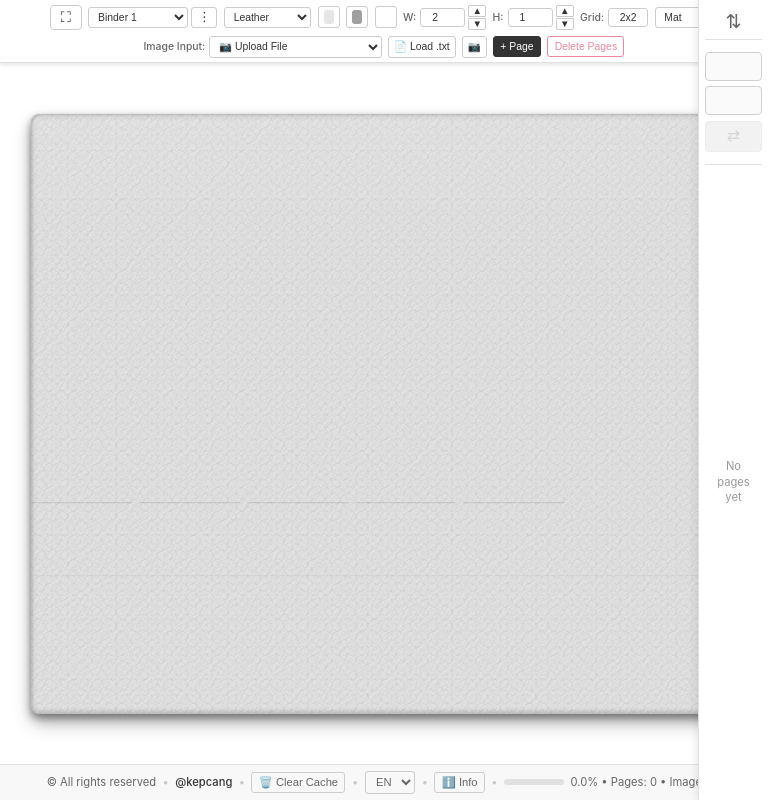
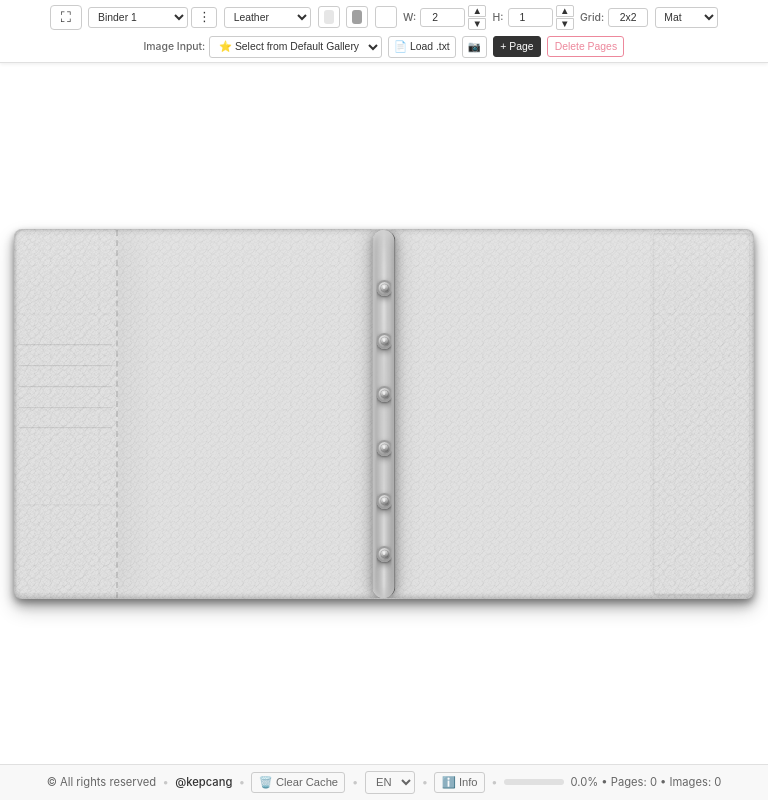
Before and after one commit to melikeozlen/binder-app, a React (Create React App) app: page / in a window 768 px wide. Built offline with nearby package versions, Linux system fonts and the light colour scheme.

Commit message:
mobile iyileştirme

```diff
--- a/public/index.html
+++ b/public/index.html
@@ -3,7 +3,7 @@
   <head>
     <meta charset="utf-8" />
     <link rel="icon" href="%PUBLIC_URL%/260185-.png" />
-    <meta name="viewport" content="width=device-width, initial-scale=1, viewport-fit=cover" />
+    <meta name="viewport" content="width=device-width, initial-scale=1, viewport-fit=cover, interactive-widget=resizes-content" />
     <meta name="theme-color" content="#ffffff" media="(prefers-color-scheme: light)" />
     <meta name="theme-color" content="#ffffff" media="(prefers-color-scheme: dark)" />
     <meta
--- a/src/App.css
+++ b/src/App.css
@@ -1,108 +1,27 @@
+:root {
+  --app-chrome-max-header: 38dvh;
+  --app-chrome-max-footer: 22dvh;
+  --safe-top: env(safe-area-inset-top, 0px);
+  --safe-right: env(safe-area-inset-right, 0px);
+  --safe-bottom: env(safe-area-inset-bottom, 0px);
+  --safe-left: env(safe-area-inset-left, 0px);
+}
+
 .App {
   height: 100vh;
+  height: 100dvh;
   width: 100vw;
+  width: 100dvw;
   display: flex;
   flex-direction: column;
   background-color: #ffffff;
   overflow: hidden;
-}
-
-@media (max-width: 1024px) {
-  .App {
-    overflow-y: auto;
-    overflow-x: hidden;
-    -webkit-overflow-scrolling: touch;
-    min-height: 100vh;
-    height: auto;
-  }
-
-  .App > .settings-bar {
-    position: sticky;
-    top: 0;
-    z-index: 1000;
-  }
-
-  .App > .app-footer {
-    position: sticky;
-    bottom: 0;
-    z-index: 999;
-  }
-}
-
-/* Tablet yatay ekran için özel ayarlar */
-@media (min-width: 768px) and (max-width: 1024px) and (orientation: landscape) {
-  .App {
-    min-height: 100vh;
-    height: 100vh;
-    overflow-y: auto;
-  }
-
-  .App > .binder-container {
-    min-height: calc(100vh - 80px); /* Footer ve SettingsBar için yer bırak */
-  }
-
-  .App > .app-footer {
-    position: sticky;
-    bottom: 0;
-    z-index: 999;
-  }
-}
-
-.App.fullscreen-mode {
-  height: 100vh;
-  width: 100vw;
-}
-
-.App.fullscreen-mode .page-order-bar {
-  display: none !important;
-}
-
-/* Fullscreen modunda Settings ve Footer minimal görünüm */
-.App.fullscreen-mode .settings-bar {
-  position: fixed !important;
-  top: 0;
-  left: 0;
-  right: 0;
-  z-index: 10001 !important;
-  display: flex !important;
-  padding: 0.15rem 0.3rem;
-  background-color: rgba(255, 255, 255, 0.95);
-  backdrop-filter: blur(8px);
-  border-bottom: 1px solid rgba(0, 0, 0, 0.1);
-  opacity: 0.85;
-  transition: opacity 0.2s;
-}
-
-.App.fullscreen-mode .settings-bar:hover {
-  opacity: 1;
-}
-
-.App.fullscreen-mode .app-footer {
-  position: fixed !important;
-  bottom: 0;
-  left: 0;
-  right: 0;
-  z-index: 10001 !important;
-  display: flex !important;
-  padding: 0.3rem 0.5rem;
-  background-color: rgba(248, 248, 248, 0.95);
-  backdrop-filter: blur(8px);
-  border-top: 1px solid rgba(0, 0, 0, 0.1);
-  opacity: 0.85;
-  transition: opacity 0.2s;
-}
-
-.App.fullscreen-mode .app-footer:hover {
-  opacity: 1;
-}
-
-.App.fullscreen-mode .binder-container {
-  margin-right: 0 !important;
-  width: 100vw !important;
-  padding: 0 !important;
-  top: 40px !important; /* SettingsBar için yer */
-  bottom: 40px !important; /* Footer için yer */
-  height: calc(100vh - 80px) !important; /* SettingsBar + Footer yüksekliği */
+  padding:
+    var(--safe-top)
+    var(--safe-right)
+    var(--safe-bottom)
+    var(--safe-left);
+  box-sizing: border-box;
 }
 
 .App > .app-footer {
@@ -118,30 +37,80 @@
   margin-right: 70px; /* PageOrderBar için yer bırak */
 }
 
-@media (max-width: 1024px) {
-  .App > .binder-container {
-    margin-right: 0;
-    min-height: auto;
-  }
+.App.fullscreen-mode {
+  height: 100vh;
+  height: 100dvh;
+  width: 100vw;
+  width: 100dvw;
+}
+
+.App.fullscreen-mode .page-order-bar {
+  display: none !important;
+}
+
+/* Fullscreen modunda Settings ve Footer minimal görünüm */
+.App.fullscreen-mode .settings-bar {
+  position: fixed !important;
+  top: var(--safe-top);
+  left: var(--safe-left);
+  right: var(--safe-right);
+  z-index: 10001 !important;
+  display: flex !important;
+  padding: 0.15rem 0.3rem;
+  background-color: rgba(255, 255, 255, 0.95);
+  backdrop-filter: blur(8px);
+  border-bottom: 1px solid rgba(0, 0, 0, 0.1);
+  opacity: 0.85;
+  transition: opacity 0.2s;
+  max-height: none;
+  overflow: visible;
+}
+
+.App.fullscreen-mode .settings-bar:hover {
+  opacity: 1;
+}
+
+.App.fullscreen-mode .app-footer {
+  position: fixed !important;
+  bottom: var(--safe-bottom);
+  left: var(--safe-left);
+  right: var(--safe-right);
+  z-index: 10001 !important;
+  display: flex !important;
+  padding: 0.3rem 0.5rem;
+  background-color: rgba(248, 248, 248, 0.95);
+  backdrop-filter: blur(8px);
+  border-top: 1px solid rgba(0, 0, 0, 0.1);
+  opacity: 0.85;
+  transition: opacity 0.2s;
+  max-height: none;
+  overflow: visible;
+}
+
+.App.fullscreen-mode .app-footer:hover {
+  opacity: 1;
+}
+
+.App.fullscreen-mode .binder-container {
+  margin-right: 0 !important;
+  width: 100% !important;
+  padding: 0 !important;
+  top: 40px !important;
+  bottom: 40px !important;
+  height: calc(100dvh - 80px - var(--safe-top) - var(--safe-bottom)) !important;
 }
 
 * {
   box-sizing: border-box;
 }
 
-html, body {
+html,
+body {
   margin: 0;
   padding: 0;
   height: 100%;
   overflow: hidden;
-}
-
-@media (max-width: 1024px) {
-  html, body {
-    overflow-y: auto;
-    overflow-x: hidden;
-    -webkit-overflow-scrolling: touch;
-  }
+  -webkit-text-size-adjust: 100%;
 }
 
 #root {
@@ -149,10 +118,88 @@ html, body {
   overflow: hidden;
 }
 
+/* ——— Mobil & tablet: binder her zaman tam görünür ——— */
 @media (max-width: 1024px) {
+  :root {
+    --app-chrome-max-header: 40dvh;
+    --app-chrome-max-footer: 24dvh;
+  }
+
+  html,
+  body,
   #root {
+    overflow: hidden;
+    height: 100%;
+    height: 100dvh;
+  }
+
+  .App {
+    overflow: hidden;
+    height: 100dvh;
+    min-height: 0;
+  }
+
+  .App > .settings-bar {
+    position: relative;
+    top: auto;
+    flex: 0 0 auto;
+    max-height: var(--app-chrome-max-header);
+    overflow-x: hidden;
     overflow-y: auto;
+    -webkit-overflow-scrolling: touch;
+    overscroll-behavior: contain;
+    z-index: 1000;
+    box-shadow: 0 1px 4px rgba(0, 0, 0, 0.08);
+  }
+
+  .App > .binder-container {
+    flex: 1 1 auto;
+    min-height: 0;
+    margin-right: 0;
+    width: 100%;
+    max-width: 100%;
+    padding: 0.15rem;
+    touch-action: manipulation;
+  }
+
+  .App > .app-footer {
+    position: relative;
+    bottom: auto;
+    flex: 0 0 auto;
+    max-height: var(--app-chrome-max-footer);
     overflow-x: hidden;
+    overflow-y: auto;
     -webkit-overflow-scrolling: touch;
+    overscroll-behavior: contain;
+    z-index: 999;
   }
 }
+
+/* Mobil yatay — binder'a daha fazla yükseklik */
+@media (max-width: 1024px) and (orientation: landscape) {
+  :root {
+    --app-chrome-max-header: 30dvh;
+    --app-chrome-max-footer: 18dvh;
+  }
+
+  .App > .settings-bar {
+    padding: 0.2rem 0.35rem;
+  }
+
+  .App > .binder-container {
+    padding: 0.1rem 0.25rem;
+  }
+
+  .App > .app-footer {
+    padding: 0.25rem 0.5rem;
+    min-height: unset;
+  }
+}
+
+/* Küçük telefon dikey */
+@media (max-width: 480px) and (orientation: portrait) {
+  :root {
+    --app-chrome-max-header: 42dvh;
+    --app-chrome-max-footer: 20dvh;
+  }
+}
--- a/src/App.js
+++ b/src/App.js
@@ -969,7 +969,7 @@ function App() {
   // localStorage'a kaydederken sayısal değerleri kullan
   const [gridSize, setGridSize] = useState(savedSettings?.gridSize || '2x2');
   const [pageType, setPageType] = useState(savedSettings?.pageType || 'mat');
-  const [imageInputMode, setImageInputMode] = useState(savedSettings?.imageInputMode || 'file'); // 'file', 'url', 'gallery' veya 'defaultGallery'
+  const [imageInputMode, setImageInputMode] = useState(savedSettings?.imageInputMode || 'defaultGallery'); // 'file', 'url', 'gallery' veya 'defaultGallery'
   const [galleryUrls, setGalleryUrls] = useState(() => selectedBinderId ? loadGalleryUrls(selectedBinderId) : []); // Text dosyasından yüklenen URL'ler
   // defaultBackImage IndexedDB'den yükle (async olduğu için başlangıçta null)
   const [defaultBackImage, setDefaultBackImage] = useState(null);
--- a/src/components/Binder.css
+++ b/src/components/Binder.css
@@ -10,7 +10,9 @@
   overflow: hidden;
   max-width: 100%;
   max-height: 100%;
+  width: 100%;
   position: relative;
+  touch-action: manipulation;
 }
 
 .binder-container.fullscreen {
@@ -103,11 +105,14 @@
   align-items: center;
   justify-content: center;
   aspect-ratio: var(--width-ratio, 1.8) / var(--height-ratio, 1);
-  margin: 0.25rem;
-  max-width: calc(100% - 0.5rem);
-  max-height: calc(100% - 0.5rem);
+  margin: 0.15rem;
+  max-width: 100%;
+  max-height: 100%;
   width: 100%;
   height: 100%;
+  flex-shrink: 1;
+  min-height: 0;
+  min-width: 0;
 }
 
 .binder {
@@ -1150,11 +1155,11 @@
   box-shadow: inset 0 1px 2px rgba(0, 0, 0, 0.4);
 }
 
-@media (max-width: 1400px) {
+@media (max-width: 1400px) and (min-width: 1025px) {
   .binder {
     width: 90vw;
     height: auto;
-    min-height: 600px;
+    min-height: 480px;
   }
 
   .binder-flap {
@@ -1413,25 +1418,79 @@
   }
 }
 
-@media (max-width: 768px) {
+/* Mobil: binder yatay düzenini koru, sadece sıkılaştır */
+@media (max-width: 1024px) {
+  .binder-container {
+    padding: 0.1rem;
+  }
+
+  .binder-wrapper {
+    margin: 0;
+    aspect-ratio: unset;
+    max-width: 100%;
+    max-height: 100%;
+    flex-shrink: 0;
+  }
+
   .binder {
-    flex-direction: column;
-    width: 95vw;
+    aspect-ratio: unset;
+    width: 100%;
+    height: 100%;
+    min-height: 0;
+    max-height: 100%;
+    margin: 0;
   }
 
   .binder-left,
   .binder-right {
-    width: 100%;
-    flex-direction: row;
+    min-width: 0;
+    width: 14%;
+    padding: 4px;
+  }
+
+  .right-pockets {
+    min-height: 0;
   }
 
   .card-pockets {
-    flex-direction: row;
+    margin-top: 20%;
+    margin-bottom: 8px;
   }
 
   .card-pocket {
-    width: 100px;
-    height: 60px;
+    min-height: 0;
+    max-height: none;
+  }
+
+  .binder-page {
+    overflow: hidden;
+    max-height: calc(100% * 8 / 9);
+  }
+
+  .binder-flap {
+    display: none;
+  }
+
+  .page-navigation {
+    bottom: 4px;
+    padding: 2px 5px;
+  }
+
+  .nav-button {
+    width: 22px;
+    height: 22px;
+    font-size: 11px;
+  }
+
+  .page-counter {
+    font-size: 8px;
+    min-width: 28px;
+  }
+}
+
+@media (max-width: 1024px) and (orientation: landscape) {
+  .binder-container {
+    padding: 0.05rem 0.2rem;
   }
 }
 
--- a/src/components/Binder.js
+++ b/src/components/Binder.js
@@ -29,7 +29,7 @@ const Binder = ({
   onNextPage,
   onPrevPage,
   onDeletePage,
-  imageInputMode = 'file',
+  imageInputMode = 'defaultGallery',
   galleryUrls = [],
   binderUsedImages = null,
   binderId = null,
@@ -46,16 +46,26 @@ const Binder = ({
 
 
   useEffect(() => {
+    const el = containerRef.current;
+    if (!el) return;
+
     const updateSize = () => {
-      if (containerRef.current) {
-        const rect = containerRef.current.getBoundingClientRect();
-        setContainerSize({ width: rect.width, height: rect.height });
-      }
+      const rect = el.getBoundingClientRect();
+      setContainerSize({ width: rect.width, height: rect.height });
     };
 
     updateSize();
+    const ro = new ResizeObserver(updateSize);
+    ro.observe(el);
     window.addEventListener('resize', updateSize);
-    return () => window.removeEventListener('resize', updateSize);
+    const vv = window.visualViewport;
+    if (vv) vv.addEventListener('resize', updateSize);
+
+    return () => {
+      ro.disconnect();
+      window.removeEventListener('resize', updateSize);
+      if (vv) vv.removeEventListener('resize', updateSize);
+    };
   }, []);
 
   // Touch sürükleme ile sayfa değiştirme
@@ -97,30 +107,31 @@ const Binder = ({
 
   const binderAspectRatio = widthRatio / heightRatio;
   const containerAspectRatio = containerSize.width / containerSize.height;
-
-  // Container'ın aspect ratio'suna göre maksimum boyutu seç
   const useFullWidth = containerAspectRatio > binderAspectRatio;
 
   const wrapperStyle = useMemo(() => {
-    if (containerSize.width === 0 || containerSize.height === 0) {
-      return { width: '95%', height: '95%' };
+    const isCompact = containerSize.width < 1024;
+    const scale = isCompact ? 0.97 : 0.95;
+
+    if (containerSize.width <= 1 || containerSize.height <= 1) {
+      return { width: `${scale * 100}%`, height: `${scale * 100}%` };
     }
 
-    const scale = 0.95; // Biraz küçült
-
     if (useFullWidth) {
-      // Container daha geniş, height'ı 95% yap, width'i aspect ratio'ya göre hesapla
       return {
         height: `${scale * 100}%`,
-        width: `${(binderAspectRatio / containerAspectRatio) * scale * 100}%`
-      };
-    } else {
-      // Container daha yüksek, width'i 95% yap, height'i aspect ratio'ya göre hesapla
-      return {
-        width: `${scale * 100}%`,
-        height: `${(containerAspectRatio / binderAspectRatio) * scale * 100}%`
+        width: `${(binderAspectRatio / containerAspectRatio) * scale * 100}%`,
+        maxWidth: '100%',
+        maxHeight: '100%',
       };
     }
+
+    return {
+      width: `${scale * 100}%`,
+      height: `${(containerAspectRatio / binderAspectRatio) * scale * 100}%`,
+      maxWidth: '100%',
+      maxHeight: '100%',
+    };
   }, [useFullWidth, containerSize, binderAspectRatio, containerAspectRatio]);
   // Dikiş rengini hesapla: binder rengi açıksa koyu, koyuysa açık
   const stitchColor = useMemo(() => {
--- a/src/components/Footer.css
+++ b/src/components/Footer.css
@@ -170,9 +170,8 @@
 @media (min-width: 768px) and (max-width: 1024px) and (orientation: landscape) {
   .app-footer {
     padding: 0.4rem 0.8rem;
-    min-height: 36px;
-    position: sticky;
-    bottom: 0;
+    min-height: unset;
+    position: relative;
   }
 
   .footer-content {
@@ -203,9 +202,8 @@
 @media (max-width: 767px) {
   .app-footer {
     padding: 0.4rem 0.6rem;
-    min-height: 36px;
-    position: sticky;
-    bottom: 0;
+    min-height: unset;
+    position: relative;
   }
 
   .footer-content {
--- a/src/components/Page.css
+++ b/src/components/Page.css
@@ -950,7 +950,14 @@
   right: 0 !important;
   bottom: 0 !important;
   width: 100vw !important;
+  width: 100dvw !important;
   height: 100vh !important;
+  height: 100dvh !important;
+  padding:
+    env(safe-area-inset-top, 0)
+    env(safe-area-inset-right, 0)
+    env(safe-area-inset-bottom, 0)
+    env(safe-area-inset-left, 0);
   background-color: rgba(0, 0, 0, 0.774) !important;
   display: flex;
   align-items: center;
@@ -971,12 +978,87 @@
   height: 85% !important;
   max-width: 100vw !important;
   max-height: 100vh !important;
+  max-height: 100dvh !important;
   display: flex;
   flex-direction: column;
   animation: slideUp 0.2s ease;
   margin: 0;
   position: relative;
   transform: none !important;
+}
+
+@media (max-width: 1024px) {
+  .page-container {
+    min-height: 0;
+    overflow: hidden;
+  }
+
+  .page {
+    min-height: 0;
+    overflow: hidden;
+  }
+
+  .page-content {
+    padding: 6px;
+    padding-top: 14px;
+    min-height: 0;
+    overflow: hidden;
+  }
+
+  .page-holes {
+    width: 22px;
+    min-width: 22px;
+    padding: 6px 3px;
+  }
+
+  .ring-hole {
+    width: 12px;
+    height: 12px;
+  }
+
+  .page-grid {
+    min-height: 0;
+  }
+
+  .grid-cell,
+  .grid-1x1 .grid-cell,
+  .grid-2x2 .grid-cell,
+  .grid-3x3 .grid-cell,
+  .grid-4x4 .grid-cell {
+    min-height: 0;
+  }
+
+  .gallery-content {
+    width: 100% !important;
+    height: 100% !important;
+    max-height: 100dvh !important;
+    border-radius: 0;
+  }
+
+  .gallery-header {
+    padding: 0.85rem 1rem;
+    gap: 0.5rem;
+    flex-wrap: wrap;
+  }
+
+  .gallery-header h3 {
+    font-size: 0.85rem;
+  }
+
+  .gallery-search-container {
+    max-width: none;
+    flex: 1 1 100%;
+    order: 3;
+  }
+
+  .gallery-grid {
+    grid-template-columns: repeat(auto-fill, minmax(68px, 1fr));
+    gap: 0.75rem;
+    padding: 1rem;
+    height: auto;
+    flex: 1;
+    min-height: 0;
+  }
 }
 
 .gallery-header {
--- a/src/components/PageOrderBar.css
+++ b/src/components/PageOrderBar.css
@@ -250,6 +250,13 @@
   line-height: 1.4;
 }
 
+/* Mobilde binder tam görünsün — yan çubuk gizli (navigasyon: kaydır / ok tuşları) */
+@media (max-width: 1024px) {
+  .page-order-bar {
+    display: none !important;
+  }
+}
+
 @media (min-width: 1025px) and (max-width: 1200px) {
   .page-order-bar {
     width: 65px;
--- a/src/components/SettingsBar.css
+++ b/src/components/SettingsBar.css
@@ -33,11 +33,11 @@
 
 @media (max-width: 1024px) {
   .settings-bar {
-    position: sticky;
-    top: 0;
+    position: relative;
     z-index: 1000;
     background-color: #ffffff;
-    box-shadow: 0 2px 4px rgba(0, 0, 0, 0.1);
+    box-shadow: 0 1px 3px rgba(0, 0, 0, 0.08);
+    flex-shrink: 0;
   }
 }
 
--- a/src/components/SettingsBar.js
+++ b/src/components/SettingsBar.js
@@ -30,7 +30,7 @@ const SettingsBar = ({
   onAddPage,
   onDeleteAllPages,
   pagesCount = 0,
-  imageInputMode = 'file',
+  imageInputMode = 'defaultGallery',
   onImageInputModeChange,
   galleryUrls = [],
   onGalleryUrlsChange,
```
